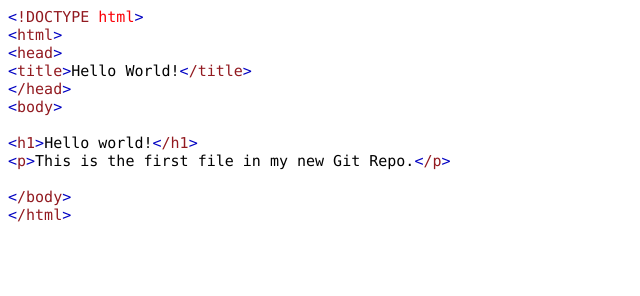
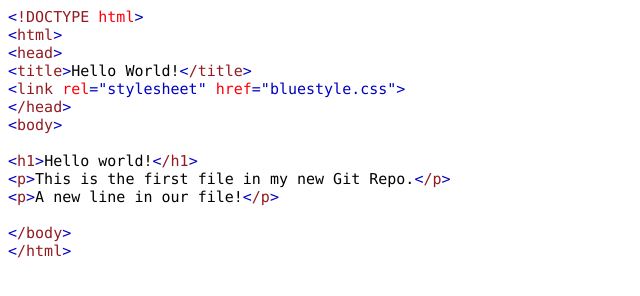
Before and after one commit to ertarunnarula/gitPractice, a plain HTML site: page index.html in a window 1280 px wide. Shown: the whole page, without its empty margins (0-640 px from the left). Drawn offline with Linux system fonts and the light colour scheme.

Commit message:
Updated index.html with a new line

```diff
--- a/index.html
+++ b/index.html
@@ -7,16 +7,17 @@
   <meta name="Generator" content="Cocoa HTML Writer">
   <meta name="CocoaVersion" content="2299.5">
   <style type="text/css">
-    p.p1 {margin: 0.0px 0.0px 0.0px 0.0px; font: 15.0px Menlo; color: #921a20}
-    p.p2 {margin: 0.0px 0.0px 0.0px 0.0px; font: 15.0px Menlo}
-    p.p3 {margin: 0.0px 0.0px 0.0px 0.0px; font: 15.0px Menlo; min-height: 18.0px}
-    p.p4 {margin: 0.0px 0.0px 0.0px 0.0px; font: 15.0px Menlo; color: #921a20; background-color: #ffffff}
-    span.s1 {font-kerning: none; color: #0000c2; background-color: #ffffff}
+    p.p1 {margin: 0.0px 0.0px 0.0px 0.0px; font: 15.0px Menlo; color: #921a20; -webkit-text-stroke: #921a20}
+    p.p2 {margin: 0.0px 0.0px 0.0px 0.0px; font: 15.0px Menlo; -webkit-text-stroke: #000000}
+    p.p3 {margin: 0.0px 0.0px 0.0px 0.0px; font: 15.0px Menlo; color: #0000c2; -webkit-text-stroke: #0000c2}
+    p.p4 {margin: 0.0px 0.0px 0.0px 0.0px; font: 15.0px Menlo; -webkit-text-stroke: #000000; min-height: 18.0px}
+    p.p5 {margin: 0.0px 0.0px 0.0px 0.0px; font: 15.0px Menlo; color: #921a20; -webkit-text-stroke: #921a20; background-color: #ffffff}
+    span.s1 {font-kerning: none; color: #0000c2; background-color: #ffffff; -webkit-text-stroke: 0px #0000c2}
     span.s2 {font-kerning: none; background-color: #ffffff}
-    span.s3 {font-kerning: none; color: #fb0007; background-color: #ffffff}
-    span.s4 {font-kerning: none; color: #921a20; background-color: #ffffff}
+    span.s3 {font-kerning: none; color: #fb0007; background-color: #ffffff; -webkit-text-stroke: 0px #fb0007}
+    span.s4 {font-kerning: none; color: #921a20; background-color: #ffffff; -webkit-text-stroke: 0px #921a20}
     span.s5 {font-kerning: none}
-    span.s6 {font-kerning: none; color: #0000c2}
+    span.s6 {font-kerning: none; color: #0000c2; -webkit-text-stroke: 0px #0000c2}
   </style>
 </head>
 <body>
@@ -24,13 +25,15 @@
 <p class="p1"><span class="s1">&lt;</span><span class="s2">html</span><span class="s1">&gt;</span></p>
 <p class="p1"><span class="s1">&lt;</span><span class="s2">head</span><span class="s1">&gt;</span></p>
 <p class="p2"><span class="s1">&lt;</span><span class="s4">title</span><span class="s1">&gt;</span><span class="s2">Hello World!</span><span class="s1">&lt;</span><span class="s4">/title</span><span class="s1">&gt;</span></p>
+<p class="p3"><span class="s2">&lt;</span><span class="s4">link</span><span class="s3"> rel</span><span class="s2">="stylesheet"</span><span class="s3"> href</span><span class="s2">="bluestyle.css"&gt;</span></p>
 <p class="p1"><span class="s1">&lt;</span><span class="s2">/head</span><span class="s1">&gt;</span></p>
 <p class="p1"><span class="s1">&lt;</span><span class="s2">body</span><span class="s1">&gt;</span></p>
-<p class="p3"><span class="s5"></span><br></p>
+<p class="p4"><span class="s5"></span><br></p>
 <p class="p2"><span class="s1">&lt;</span><span class="s4">h1</span><span class="s1">&gt;</span><span class="s2">Hello world!</span><span class="s1">&lt;</span><span class="s4">/h1</span><span class="s1">&gt;</span></p>
 <p class="p2"><span class="s1">&lt;</span><span class="s4">p</span><span class="s1">&gt;</span><span class="s2">This is the first file in my new Git Repo.</span><span class="s1">&lt;</span><span class="s4">/p</span><span class="s1">&gt;</span></p>
-<p class="p3"><span class="s5"></span><br></p>
+<p class="p2"><span class="s1">&lt;</span><span class="s4">p</span><span class="s1">&gt;</span><span class="s2">A new line in our file!</span><span class="s1">&lt;</span><span class="s4">/p</span><span class="s1">&gt;</span></p>
+<p class="p4"><span class="s5"></span><br></p>
 <p class="p1"><span class="s1">&lt;</span><span class="s2">/body</span><span class="s1">&gt;</span></p>
-<p class="p4"><span class="s6">&lt;</span><span class="s5">/html</span><span class="s6">&gt;</span></p>
+<p class="p5"><span class="s6">&lt;</span><span class="s5">/html</span><span class="s6">&gt;</span></p>
 </body>
 </html>
```
